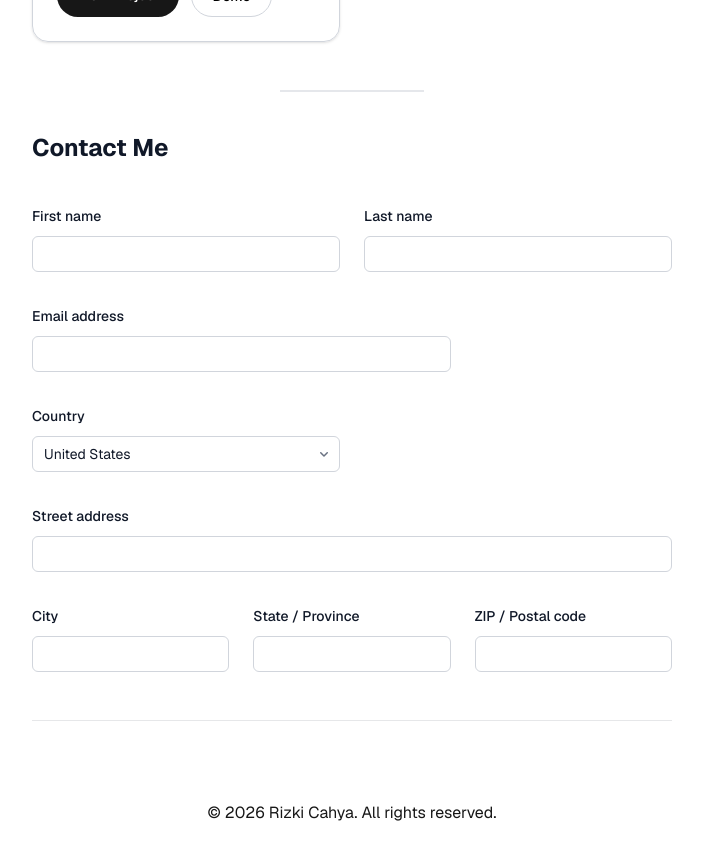
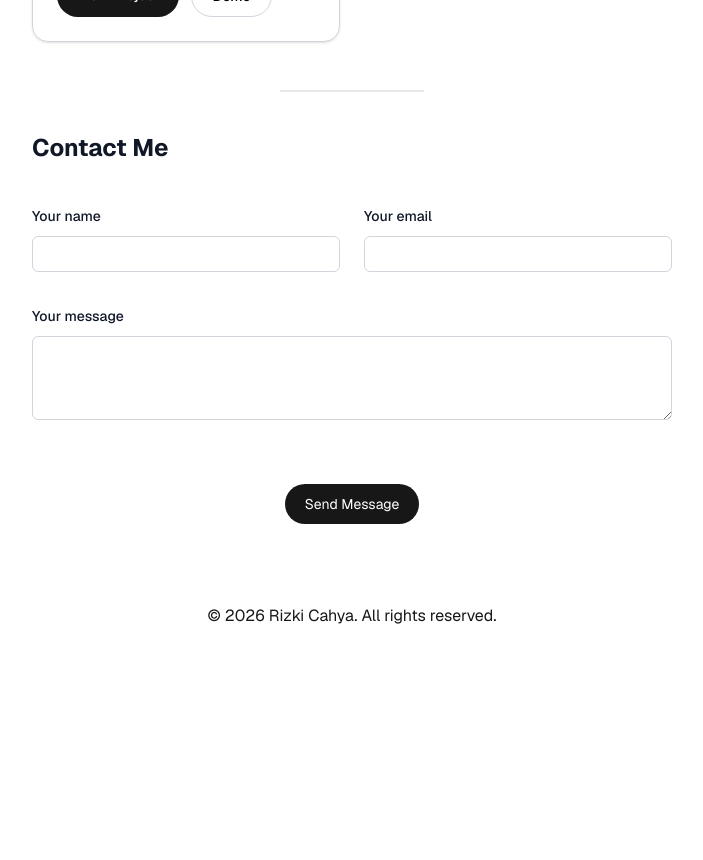
Before and after one commit to rizkicahyaa/next-web-profile-test, a Next.js app: page / in a window 1280 px wide. Shown: the part 1220-2080 px from the top of the page, without its empty margins (288-991 px from the left). After the commit the page ends 1976 px from the top, so only its background shows below. Built offline with nearby package versions, Linux system fonts and the light colour scheme.

Commit message:
feat: finishing form contact

```diff
--- a/app/page.tsx
+++ b/app/page.tsx
@@ -73,82 +73,40 @@ export default function Home() {
                 </div>
 
                 <div className="flex flex-col flex-grow w-full gap-6 mt-10">
-                    <div className="border-b border-gray-900/10 pb-12">
+                    <div className="pb-4">
                         <h1 className="font-bold text-2xl text-gray-900">Contact Me</h1>
                         {/* <p className="mt-1 text-sm/6 text-gray-600">Use a permanent address where you can receive mail.</p> */}
                         <div className="mt-10 grid grid-cols-1 gap-x-6 gap-y-8 sm:grid-cols-6">
                             <div className="sm:col-span-3">
-                                <label htmlFor="first-name" className="block text-sm/6 font-medium text-gray-900">
-                                    First name
+                                <label htmlFor="name" className="block text-sm/6 font-medium text-gray-900">
+                                    Your name
                                 </label>
                                 <div className="mt-2">
-                                    <input id="first-name" type="text" name="first-name" autoComplete="given-name" className="block w-full rounded-md bg-white px-3 py-1.5 text-base text-gray-900 outline-1 -outline-offset-1 outline-gray-300 placeholder:text-gray-400 focus:outline-2 focus:-outline-offset-2 focus:outline-indigo-600 sm:text-sm/6" />
+                                    <input id="name" type="text" name="name" autoComplete="given-name" className="block w-full rounded-md bg-white px-3 py-1.5 text-base text-gray-900 outline-1 -outline-offset-1 outline-gray-300 placeholder:text-gray-400 focus:outline-2 focus:-outline-offset-2 focus:outline-indigo-600 sm:text-sm/6" />
                                 </div>
                             </div>
                             <div className="sm:col-span-3">
-                                <label htmlFor="last-name" className="block text-sm/6 font-medium text-gray-900">
-                                    Last name
+                                <label htmlFor="email" className="block text-sm/6 font-medium text-gray-900">
+                                    Your email
                                 </label>
                                 <div className="mt-2">
-                                    <input id="last-name" type="text" name="last-name" autoComplete="family-name" className="block w-full rounded-md bg-white px-3 py-1.5 text-base text-gray-900 outline-1 -outline-offset-1 outline-gray-300 placeholder:text-gray-400 focus:outline-2 focus:-outline-offset-2 focus:outline-indigo-600 sm:text-sm/6" />
+                                    <input id="email" type="email" name="email" autoComplete="family-name" className="block w-full rounded-md bg-white px-3 py-1.5 text-base text-gray-900 outline-1 -outline-offset-1 outline-gray-300 placeholder:text-gray-400 focus:outline-2 focus:-outline-offset-2 focus:outline-indigo-600 sm:text-sm/6" />
                                 </div>
                             </div>
-                            <div className="sm:col-span-4">
-                                <label htmlFor="email" className="block text-sm/6 font-medium text-gray-900">
-                                    Email address
+                            <div className="sm:col-span-full">
+                                <label htmlFor="message" className="block text-sm/6 font-medium text-gray-900">
+                                    Your message
                                 </label>
                                 <div className="mt-2">
-                                    <input id="email" type="email" name="email" autoComplete="email" className="block w-full rounded-md bg-white px-3 py-1.5 text-base text-gray-900 outline-1 -outline-offset-1 outline-gray-300 placeholder:text-gray-400 focus:outline-2 focus:-outline-offset-2 focus:outline-indigo-600 sm:text-sm/6" />
-                                </div>
-                            </div>
-                            <div className="sm:col-span-3">
-                                <label htmlFor="country" className="block text-sm/6 font-medium text-gray-900">
-                                    Country
-                                </label>
-                                <div className="mt-2 grid grid-cols-1">
-                                    <select id="country" name="country" autoComplete="country-name" className="col-start-1 row-start-1 w-full appearance-none rounded-md bg-white py-1.5 pr-8 pl-3 text-base text-gray-900 outline-1 -outline-offset-1 outline-gray-300 focus:outline-2 focus:-outline-offset-2 focus:outline-indigo-600 sm:text-sm/6">
-                                        <option>United States</option>
-                                        <option>Canada</option>
-                                        <option>Mexico</option>
-                                    </select>
-                                    <svg viewBox="0 0 16 16" fill="currentColor" data-slot="icon" aria-hidden="true" className="pointer-events-none col-start-1 row-start-1 mr-2 size-5 self-center justify-self-end text-gray-500 sm:size-4">
-                                        <path d="M4.22 6.22a.75.75 0 0 1 1.06 0L8 8.94l2.72-2.72a.75.75 0 1 1 1.06 1.06l-3.25 3.25a.75.75 0 0 1-1.06 0L4.22 7.28a.75.75 0 0 1 0-1.06Z" clipRule="evenodd" fillRule="evenodd" />
-                                    </svg>
-                                </div>
-                            </div>
-                            <div className="col-span-full">
-                                <label htmlFor="street-address" className="block text-sm/6 font-medium text-gray-900">
-                                    Street address
-                                </label>
-                                <div className="mt-2">
-                                    <input id="street-address" type="text" name="street-address" autoComplete="street-address" className="block w-full rounded-md bg-white px-3 py-1.5 text-base text-gray-900 outline-1 -outline-offset-1 outline-gray-300 placeholder:text-gray-400 focus:outline-2 focus:-outline-offset-2 focus:outline-indigo-600 sm:text-sm/6" />
-                                </div>
-                            </div>
-                            <div className="sm:col-span-2 sm:col-start-1">
-                                <label htmlFor="city" className="block text-sm/6 font-medium text-gray-900">
-                                    City
-                                </label>
-                                <div className="mt-2">
-                                    <input id="city" type="text" name="city" autoComplete="address-level2" className="block w-full rounded-md bg-white px-3 py-1.5 text-base text-gray-900 outline-1 -outline-offset-1 outline-gray-300 placeholder:text-gray-400 focus:outline-2 focus:-outline-offset-2 focus:outline-indigo-600 sm:text-sm/6" />
-                                </div>
-                            </div>
-                            <div className="sm:col-span-2">
-                                <label htmlFor="region" className="block text-sm/6 font-medium text-gray-900">
-                                    State / Province
-                                </label>
-                                <div className="mt-2">
-                                    <input id="region" type="text" name="region" autoComplete="address-level1" className="block w-full rounded-md bg-white px-3 py-1.5 text-base text-gray-900 outline-1 -outline-offset-1 outline-gray-300 placeholder:text-gray-400 focus:outline-2 focus:-outline-offset-2 focus:outline-indigo-600 sm:text-sm/6" />
-                                </div>
-                            </div>
-                            <div className="sm:col-span-2">
-                                <label htmlFor="postal-code" className="block text-sm/6 font-medium text-gray-900">
-                                    ZIP / Postal code
-                                </label>
-                                <div className="mt-2">
-                                    <input id="postal-code" type="text" name="postal-code" autoComplete="postal-code" className="block w-full rounded-md bg-white px-3 py-1.5 text-base text-gray-900 outline-1 -outline-offset-1 outline-gray-300 placeholder:text-gray-400 focus:outline-2 focus:-outline-offset-2 focus:outline-indigo-600 sm:text-sm/6" />
+                                    <textarea id="about" name="about" rows={3} className="block w-full rounded-md bg-white px-3 py-1.5 text-base text-gray-900 outline-1 -outline-offset-1 outline-gray-300 placeholder:text-gray-400 focus:outline-2 focus:-outline-offset-2 focus:outline-indigo-600 sm:text-sm/6" defaultValue={""} />
                                 </div>
                             </div>
                         </div>
+                    </div>
+                    <div className="mt-6 flex items-center justify-center gap-x-6">
+                        <button type="submit" className="bg-foreground text-sm text-white px-5 py-2.5 rounded-3xl transition hover:bg-[#000000b3] dark:hover:bg-[#ccc]">
+                            Send Message
+                        </button>
                     </div>
                 </div>
 
```
